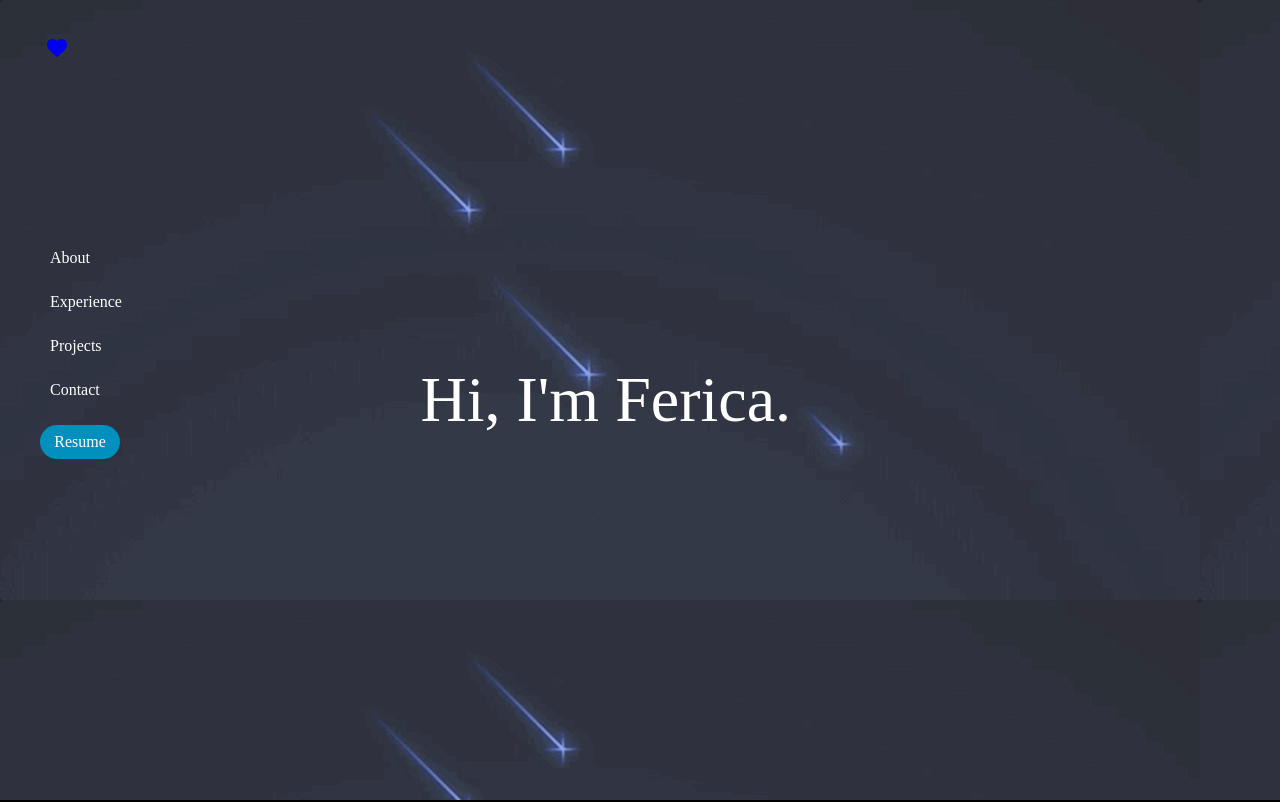
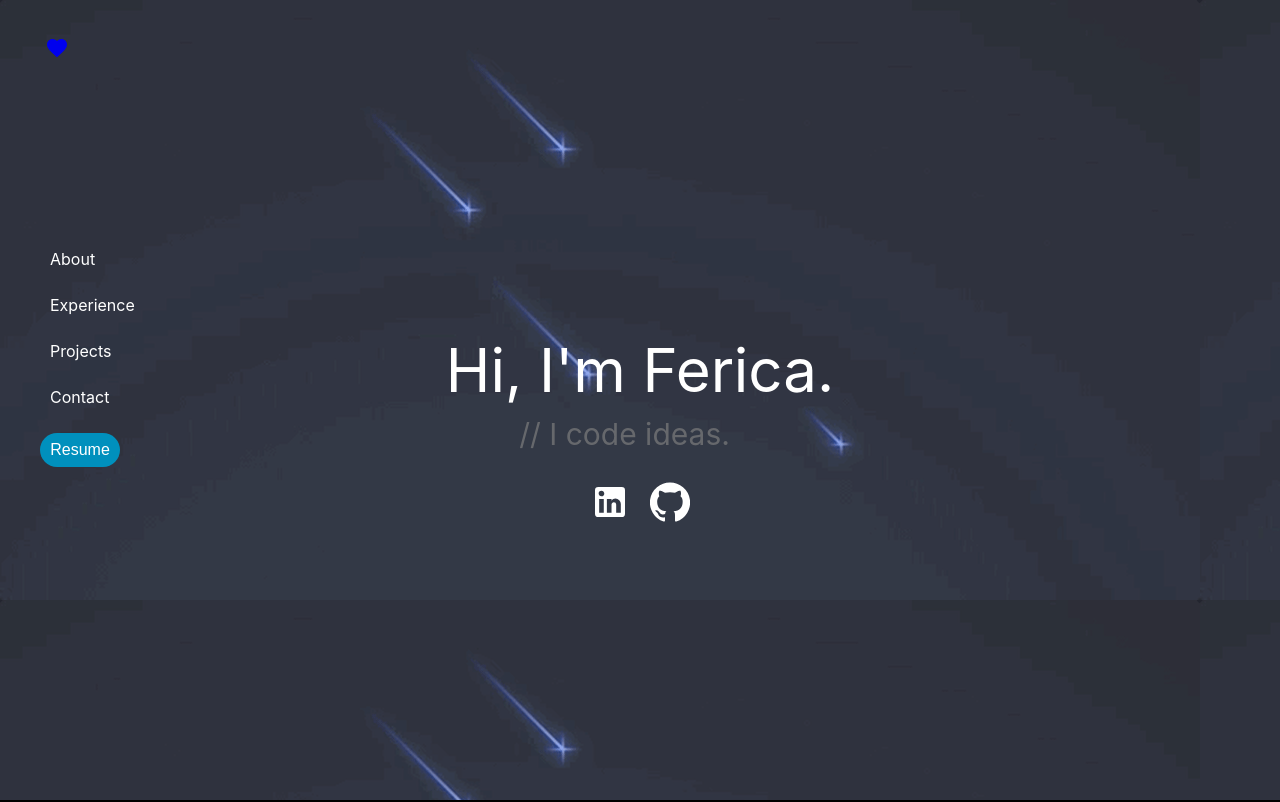
Before and after one commit to ferica/personal-website, a React (Create React App) app: page / in a window 1280 px wide. Shown: the top 802 px of the page. Built offline with nearby package versions, Linux system fonts and the light colour scheme.

Commit message:
home page

```diff
--- a/src/App.css
+++ b/src/App.css
@@ -2,7 +2,3 @@
     /* gets rid of the horizontal scroll bar that is causing whitespace on the right */
     overflow-x: hidden;
 }
-
-* {
-    font-family: Apple Chancery, cursive;
-}
--- a/src/components/Home/Home.css
+++ b/src/components/Home/Home.css
@@ -13,7 +13,9 @@
     width: 60%;
 } */
 
-.wrapper {
+
+
+/* .wrapper {
     display: flex;
     align-items: center;
     justify-content: center;
@@ -29,8 +31,8 @@
     font-size: 4rem;
 }
 
-#typing-text {
-    margin: 0; /* to make the right border smaller */
+.typing-text {
+    margin: 0;
 }
 
 
@@ -52,4 +54,177 @@
         font-size: 3rem;
         width: 328px;
     }
+} */
+
+
+
+
+
+
+
+
+.home-container {
+    display: flex;
+    justify-content: center;
+    align-items: center;
+    height: 100vh;
 }
+
+.home-page .icons-container {
+    cursor: pointer;
+}
+
+.home-page .icon {
+    width: 40px;
+    height: 40px;
+    color: white;
+}
+
+.home-page #linkedin {
+    margin-right: 20px;
+}
+
+
+.content {
+    text-align: center; /* center the text and icons */
+}
+
+.content p.typed {
+    border-right: 2px solid;
+    white-space: nowrap;
+    overflow: hidden;
+  }
+
+
+  /* animation stuff */
+  .content p:nth-child(1) {
+    width: 6.5em;
+    -webkit-animation: type 2s steps(40, end);
+    animation: type 2s steps(40, end);
+    -webkit-animation-fill-mode: forwards;
+    animation-fill-mode: forwards;
+
+    font-size: 60px;
+  }
+  /* .content p:nth-child(2) {
+    width: 10em;
+    opacity: 0;
+    -webkit-animation: type2 2s steps(40, end);
+    animation: type2 2s steps(40, end);
+    -webkit-animation-delay: 2s;
+    animation-delay: 2s;
+    -webkit-animation-fill-mode: forwards;
+    animation-fill-mode: forwards;
+  } */
+  .content p:nth-child(2) {
+    width: 7.3em;
+    opacity: 0;
+    -webkit-animation: type3 2s steps(40, end), blink .5s step-end infinite alternate;
+    animation: type3 2s steps(40, end), blink .5s step-end infinite alternate;
+    -webkit-animation-delay: 4s;
+    animation-delay: 2s;
+    -webkit-animation-fill-mode: forwards;
+    animation-fill-mode: forwards;
+
+    font-size: 30px;
+    color: rgba(128, 128, 128, 0.664);
+    padding-left: 70px;
+    margin-top: -50px;
+  }
+
+  @keyframes type {
+    0% {
+      width: 0;
+    }
+    99.9% {
+      border-right: 2px solid;
+    }
+    100% {
+      border: none;
+    }
+  }
+  @-webkit-keyframes type {
+    0% {
+      width: 0;
+    }
+    99.9% {
+      border-right: 2px solid;
+    }
+    100% {
+      border: none;
+    }
+  }
+  /* @keyframes type2 {
+    0% {
+      width: 0;
+    }
+    1% {
+      opacity: 1;
+    }
+    99.9% {
+      border-right: 2px solid;
+    }
+    100% {
+      opacity: 1;
+      border: none;
+    }
+  }
+  @-webkit-keyframes type2 {
+    0% {
+      width: 0;
+    }
+    1% {
+      opacity: 1;
+    }
+    99.9% {
+      border-right: 2px solid;
+    }
+    100% {
+      opacity: 1;
+      border: none;
+    }
+  } */
+  @keyframes type3 {
+    0% {
+      width: 0;
+    }
+    1% {
+      opacity: 1;
+    }
+    100% {
+      opacity: 1;
+    }
+  }
+  @-webkit-keyframes type3 {
+    0% {
+      width: 0;
+    }
+    1% {
+      opacity: 1;
+    }
+    100% {
+      opacity: 1;
+    }
+  }
+  @keyframes blink {
+    50% {
+      border-color: transparent;
+    }
+  }
+  @-webkit-keyframes blink {
+    50% {
+      border-color: tranparent;
+    }
+  }
+
+
+@media only screen and (max-width: 375px) {
+    .content p:nth-child(1) {
+        font-size: 40px;
+    }
+    .content p:nth-child(2) {
+        font-size: 25px;
+        margin-left: -30px;
+        margin-top: -30px;
+    }
+}
--- a/src/components/Home/Home.js
+++ b/src/components/Home/Home.js
@@ -9,11 +9,20 @@ const Home = () => {
         <div className="home-page">
             <div className="home-container">
 
-                <div className="wrapper">
+                {/* <div className="wrapper">
                     <div className="typing-container">
-                        <p id="typing-text">Hi, I'm Ferica.</p>
+                        <p className="typing-text">Hi, I'm Ferica.</p>
                     </div>
+                </div> */}
 
+                <div className="content">
+                    <p className="typed">Hi, I'm Ferica.</p>
+                    <p className="typed">// I code ideas.</p>
+
+                    <div className="icons-container">
+                        <a href="https://www.linkedin.com/in/ferica-ting-6141511b0/"><LinkedInIcon className="icon" id="linkedin" fontSize="large"/></a>
+                        <a href="https://github.com/ferica"><GitHubIcon className="icon" id="github" fontSize="large" /></a>
+                    </div>
                 </div>
 
             </div>
```
